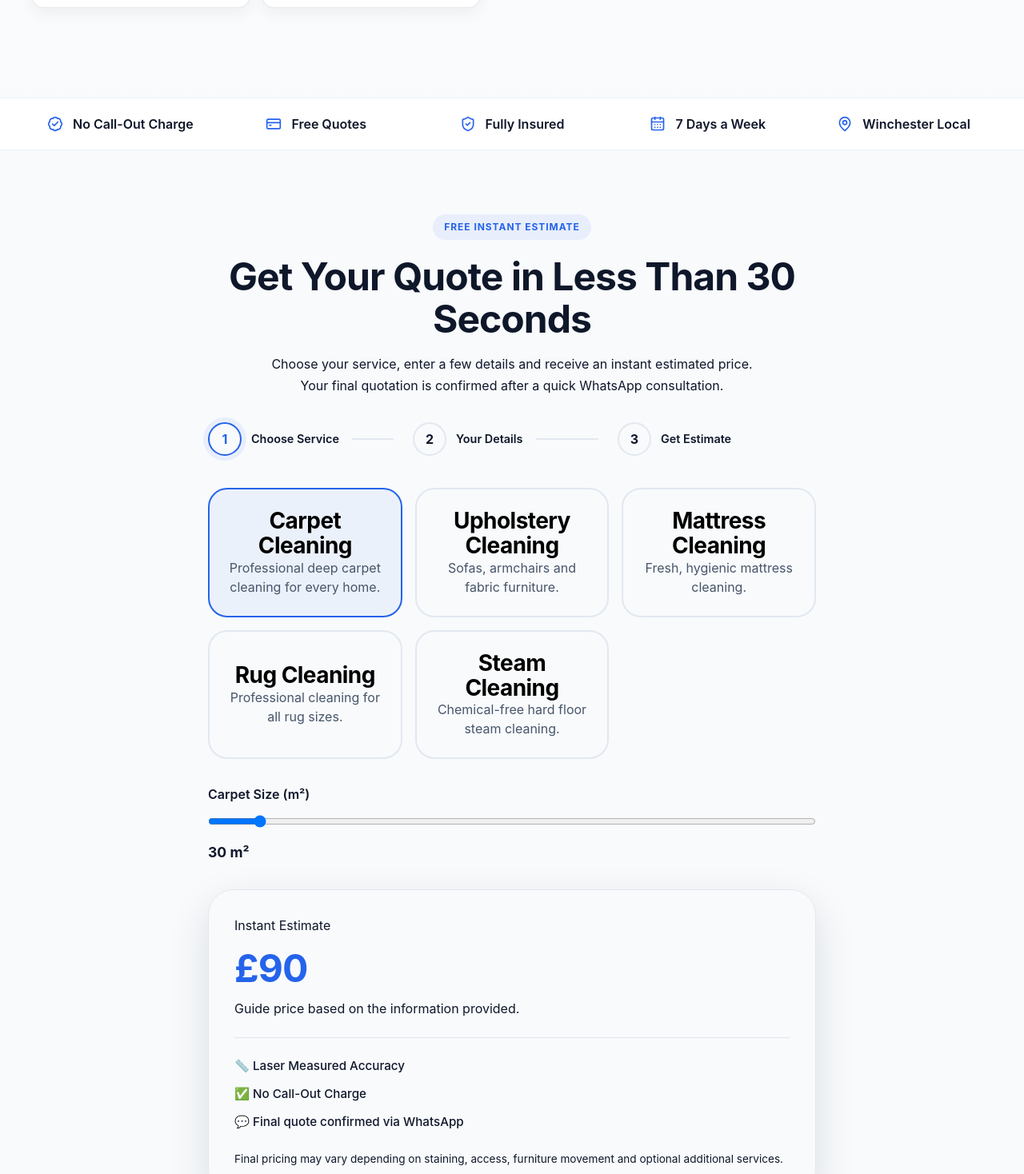
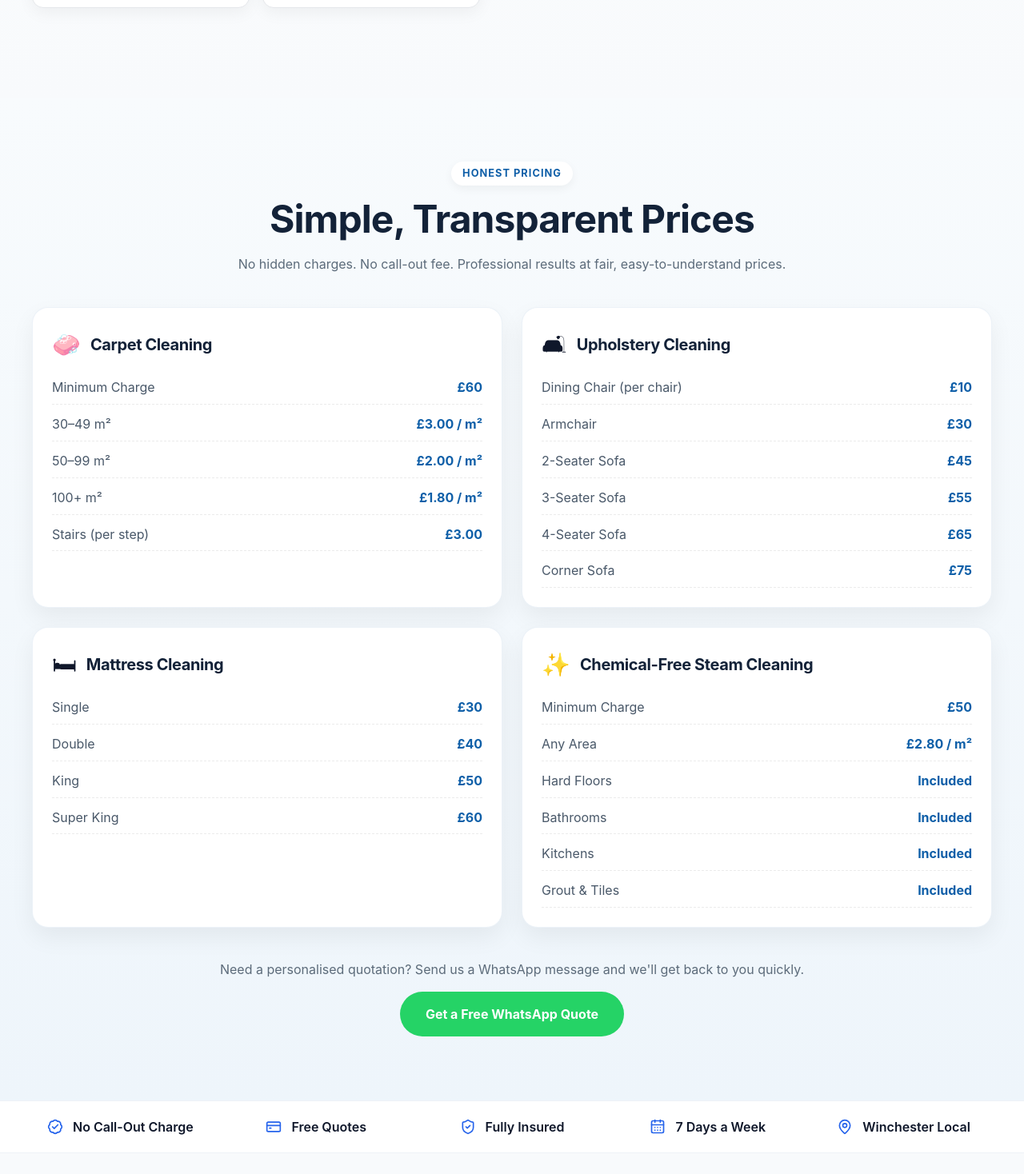
Before and after one commit to Robigo1977/ROBIGO-V5, a React (Vite) app: page / in a window 1280 px wide. Shown: the part 1042-2510 px from the top of the page at 80% size. Built offline with nearby package versions, Linux system fonts and the light colour scheme.

Commit message:
Add premium pricing section

```diff
--- a/src/App.tsx
+++ b/src/App.tsx
@@ -3,6 +3,7 @@ import Footer from "./components/layout/Footer";
 import FloatingWhatsApp from "./components/layout/FloatingWhatsApp/FloatingWhatsApp";
 
 import Hero from "./components/sections/Hero";
+import Pricing from "./components/sections/Pricing/Pricing";
 import TrustBar from "./components/sections/TrustBar";
 import QuoteCalculator from "./components/sections/QuoteCalculator";
 import Services from "./components/sections/Services";
@@ -18,6 +19,7 @@ function App() {
 
       <main>
         <Hero />
+        <Pricing />
         <TrustBar />
         <QuoteCalculator />
         <Services />
--- /dev/null
+++ b/src/components/sections/Pricing/Pricing.module.css
@@ -0,0 +1,122 @@
+.section {
+  padding: 5rem 0;
+  background: linear-gradient(180deg, #f8fbfd 0%, #eef5fb 100%);
+}
+
+.header {
+  text-align: center;
+  margin-bottom: 2.5rem;
+}
+
+.eyebrow {
+  display: inline-block;
+  padding: 0.35rem 0.9rem;
+  border-radius: 999px;
+  background: #ffffff;
+  color: #0f5fa8;
+  font-size: 0.8rem;
+  font-weight: 700;
+  letter-spacing: 0.08em;
+  text-transform: uppercase;
+  box-shadow: 0 4px 12px rgba(0, 0, 0, 0.05);
+  margin-bottom: 1rem;
+}
+
+.header h2 {
+  margin: 0;
+  font-size: clamp(2rem, 5vw, 3rem);
+  color: #132238;
+}
+
+.header p {
+  margin: 1rem auto 0;
+  max-width: 700px;
+  color: #5c6b7a;
+  line-height: 1.7;
+}
+
+.grid {
+  display: grid;
+  gap: 1.5rem;
+}
+
+.card {
+  background: #ffffff;
+  border-radius: 20px;
+  padding: 1.5rem;
+  border: 1px solid rgba(15, 95, 168, 0.08);
+  box-shadow: 0 12px 30px rgba(0, 0, 0, 0.06);
+}
+
+.cardHeader {
+  display: flex;
+  align-items: center;
+  gap: 0.75rem;
+  margin-bottom: 1.25rem;
+}
+
+.icon {
+  font-size: 1.8rem;
+}
+
+.cardHeader h3 {
+  margin: 0;
+  color: #132238;
+  font-size: 1.25rem;
+}
+
+.list {
+  display: flex;
+  flex-direction: column;
+  gap: 0.75rem;
+}
+
+.row {
+  display: flex;
+  justify-content: space-between;
+  align-items: center;
+  padding-bottom: 0.55rem;
+  border-bottom: 1px dashed rgba(0, 0, 0, 0.08);
+}
+
+.label {
+  color: #495869;
+}
+
+.price {
+  font-weight: 700;
+  color: #0f5fa8;
+}
+
+.cta {
+  margin-top: 2.5rem;
+  text-align: center;
+}
+
+.cta p {
+  margin-bottom: 1rem;
+  color: #5c6b7a;
+}
+
+.button {
+  display: inline-flex;
+  align-items: center;
+  justify-content: center;
+  padding: 1rem 2rem;
+  border-radius: 999px;
+  background: #25d366;
+  color: #ffffff;
+  text-decoration: none;
+  font-weight: 700;
+  transition: transform 0.2s ease;
+}
+
+.button:hover {
+  transform: translateY(-2px);
+}
+
+@media (min-width: 768px) {
+  .grid {
+    grid-template-columns: repeat(2, 1fr);
+  }
+}
--- /dev/null
+++ b/src/components/sections/Pricing/Pricing.tsx
@@ -0,0 +1,63 @@
+import Container from "../../ui/Container/Container";
+import { pricing } from "./pricing.data";
+
+import styles from "./Pricing.module.css";
+
+export default function Pricing() {
+  return (
+    <section id="pricing" className={styles.section}>
+      <Container>
+        <div className={styles.header}>
+          <span className={styles.eyebrow}>Honest Pricing</span>
+
+          <h2>Simple, Transparent Prices</h2>
+
+          <p>
+            No hidden charges. No call-out fee. Professional results at fair,
+            easy-to-understand prices.
+          </p>
+        </div>
+
+        <div className={styles.grid}>
+          {pricing.map((category) => (
+            <article key={category.id} className={styles.card}>
+              <div className={styles.cardHeader}>
+                <span className={styles.icon}>{category.icon}</span>
+                <h3>{category.title}</h3>
+              </div>
+
+              <div className={styles.list}>
+                {category.items.map((item) => (
+                  <div
+                    key={`${category.id}-${item.label}`}
+                    className={styles.row}
+                  >
+                    <span className={styles.label}>{item.label}</span>
+
+                    <span className={styles.price}>{item.price}</span>
+                  </div>
+                ))}
+              </div>
+            </article>
+          ))}
+        </div>
+
+        <div className={styles.cta}>
+          <p>
+            Need a personalised quotation? Send us a WhatsApp message and we'll
+            get back to you quickly.
+          </p>
+
+          <a
+            className={styles.button}
+            href="https://wa.me/447777449931"
+            target="_blank"
+            rel="noopener noreferrer"
+          >
+            Get a Free WhatsApp Quote
+          </a>
+        </div>
+      </Container>
+    </section>
+  );
+}
--- /dev/null
+++ b/src/components/sections/Pricing/pricing.data.ts
@@ -0,0 +1,127 @@
+export interface PricingCategory {
+  id: string;
+  title: string;
+  icon: string;
+  items: {
+    label: string;
+    price: string;
+  }[];
+}
+
+export const pricing: PricingCategory[] = [
+  {
+    id: "carpet",
+    title: "Carpet Cleaning",
+    icon: "🧼",
+    items: [
+      {
+        label: "Minimum Charge",
+        price: "£60",
+      },
+      {
+        label: "30–49 m²",
+        price: "£3.00 / m²",
+      },
+      {
+        label: "50–99 m²",
+        price: "£2.00 / m²",
+      },
+      {
+        label: "100+ m²",
+        price: "£1.80 / m²",
+      },
+      {
+        label: "Stairs (per step)",
+        price: "£3.00",
+      },
+    ],
+  },
+
+  {
+    id: "upholstery",
+    title: "Upholstery Cleaning",
+    icon: "🛋",
+    items: [
+      {
+        label: "Dining Chair (per chair)",
+        price: "£10",
+      },
+      {
+        label: "Armchair",
+        price: "£30",
+      },
+      {
+        label: "2-Seater Sofa",
+        price: "£45",
+      },
+      {
+        label: "3-Seater Sofa",
+        price: "£55",
+      },
+      {
+        label: "4-Seater Sofa",
+        price: "£65",
+      },
+      {
+        label: "Corner Sofa",
+        price: "£75",
+      },
+    ],
+  },
+
+  {
+    id: "mattress",
+    title: "Mattress Cleaning",
+    icon: "🛏",
+    items: [
+      {
+        label: "Single",
+        price: "£30",
+      },
+      {
+        label: "Double",
+        price: "£40",
+      },
+      {
+        label: "King",
+        price: "£50",
+      },
+      {
+        label: "Super King",
+        price: "£60",
+      },
+    ],
+  },
+
+  {
+    id: "steam",
+    title: "Chemical-Free Steam Cleaning",
+    icon: "✨",
+    items: [
+      {
+        label: "Minimum Charge",
+        price: "£50",
+      },
+      {
+        label: "Any Area",
+        price: "£2.80 / m²",
+      },
+      {
+        label: "Hard Floors",
+        price: "Included",
+      },
+      {
+        label: "Bathrooms",
+        price: "Included",
+      },
+      {
+        label: "Kitchens",
+        price: "Included",
+      },
+      {
+        label: "Grout & Tiles",
+        price: "Included",
+      },
+    ],
+  },
+];
```
